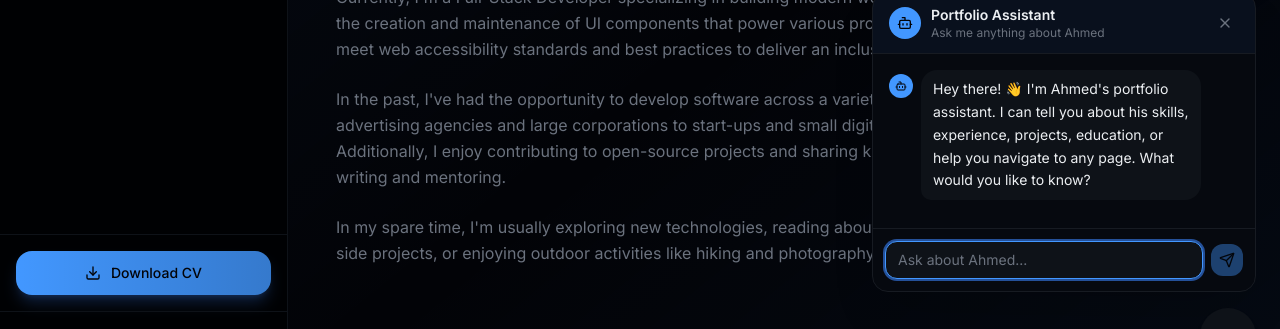
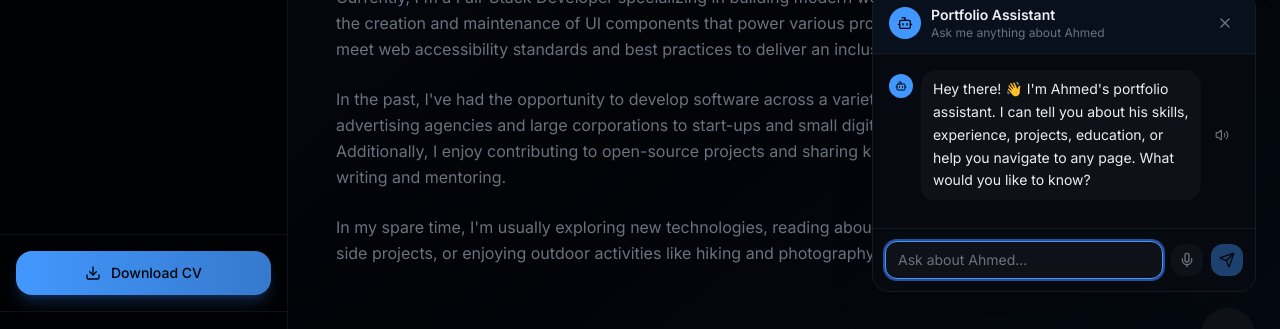
Before and after one commit to ahmednule/ahmednule, a Next.js app: page /about in a window 1280 px wide. Both pictures are taken after a click on the button 1228 px from the left and 748 px from the top of the page. Shown: the part 412-741 px from the top of the page. Built offline with nearby package versions, Linux system fonts and the light colour scheme.

Commit message:
update: started implemeneing voice control

```diff
--- a/app/page.tsx
+++ b/app/page.tsx
@@ -16,7 +16,7 @@ export default function HomePage() {
       <TechStackSection />
       <ProjectSpotlight />
       <TestimonialsSection />
-      <GitHubActivity />
+      {/* <GitHubActivity /> */}
       <ContactCTA />
     </div>
   )
--- a/components/chatbot.tsx
+++ b/components/chatbot.tsx
@@ -2,20 +2,26 @@
 
 import { useState, useRef, useEffect } from "react"
 import { motion, AnimatePresence } from "framer-motion"
-import { MessageCircle, X, Send, Bot, User, ArrowRight } from "lucide-react"
+import { MessageCircle, X, Send, Bot, User, ArrowRight, Mic, Volume2, VolumeX, Square } from "lucide-react"
 import { cn } from "@/lib/utils"
 import { processMessage, type ChatMessage } from "@/lib/chat-handler"
 import { usePathname, useRouter } from "next/navigation"
+import { useSpeechRecognition } from "@/hooks/use-speech-recognition"
+import { useSpeechSynthesis } from "@/hooks/use-speech-synthesis"
 
 export function Chatbot() {
   const [open, setOpen] = useState(false)
   const [input, setInput] = useState("")
   const [messages, setMessages] = useState<ChatMessage[]>([])
   const [isTyping, setIsTyping] = useState(false)
+  const [speakingId, setSpeakingId] = useState<string | null>(null)
   const messagesEndRef = useRef<HTMLDivElement>(null)
   const inputRef = useRef<HTMLInputElement>(null)
   const pathname = usePathname()
   const router = useRouter()
+
+  const { isListening, transcript, isSupported: speechSupported, startListening, stopListening } = useSpeechRecognition()
+  const { isSpeaking: synthSpeaking, isSupported: synthSupported, speak, stop: stopSpeaking } = useSpeechSynthesis()
 
   useEffect(() => {
     if (open && messages.length === 0) {
@@ -40,6 +46,12 @@ export function Chatbot() {
     messagesEndRef.current?.scrollIntoView({ behavior: "smooth" })
   }, [messages, isTyping])
 
+  useEffect(() => {
+    if (transcript && isListening) {
+      setInput(transcript)
+    }
+  }, [transcript, isListening])
+
   const sendMessage = () => {
     if (!input.trim()) return
 
@@ -53,6 +65,10 @@ export function Chatbot() {
     setMessages((prev) => [...prev, userMessage])
     setInput("")
     setIsTyping(true)
+
+    if (isListening) {
+      stopListening()
+    }
 
     setTimeout(() => {
       const response = processMessage(userMessage.content)
@@ -87,6 +103,22 @@ export function Chatbot() {
     }
     setOpen(false)
   }
+
+  const toggleVoice = (msgId: string, content: string) => {
+    if (speakingId === msgId) {
+      stopSpeaking()
+      setSpeakingId(null)
+    } else {
+      setSpeakingId(msgId)
+      speak(content)
+    }
+  }
+
+  useEffect(() => {
+    if (!synthSpeaking) {
+      setSpeakingId(null)
+    }
+  }, [synthSpeaking])
 
   return (
     <>
@@ -161,6 +193,24 @@ export function Chatbot() {
                       <User className="w-3 h-3 text-muted-foreground" />
                     </div>
                   )}
+                  {msg.role === "bot" && synthSupported && (
+                    <button
+                      onClick={() => toggleVoice(msg.id, msg.content)}
+                      className={cn(
+                        "self-center flex-shrink-0 p-1.5 rounded-lg transition-all duration-200",
+                        speakingId === msg.id
+                          ? "bg-primary/20 text-primary"
+                          : "text-muted-foreground hover:text-primary hover:bg-primary/10"
+                      )}
+                      aria-label={speakingId === msg.id ? "Stop speaking" : "Read aloud"}
+                    >
+                      {speakingId === msg.id ? (
+                        <Square className="w-3.5 h-3.5" />
+                      ) : (
+                        <Volume2 className="w-3.5 h-3.5" />
+                      )}
+                    </button>
+                  )}
                 </div>
               ))}
               {isTyping && (
@@ -189,9 +239,29 @@ export function Chatbot() {
                   value={input}
                   onChange={(e) => setInput(e.target.value)}
                   onKeyDown={handleKeyDown}
-                  placeholder="Ask about Ahmed..."
-                  className="flex-1 bg-secondary border border-border rounded-lg px-3 py-2 text-sm text-foreground placeholder:text-muted-foreground focus:outline-none focus:ring-2 focus:ring-primary/50 focus:border-primary transition-all"
+                  placeholder={isListening ? "Listening..." : "Ask about Ahmed..."}
+                  className={cn(
+                    "flex-1 bg-secondary border border-border rounded-lg px-3 py-2 text-sm text-foreground placeholder:text-muted-foreground focus:outline-none focus:ring-2 focus:ring-primary/50 focus:border-primary transition-all",
+                    isListening && "border-primary/50 ring-2 ring-primary/20"
+                  )}
                 />
+                {speechSupported && (
+                  <button
+                    onMouseDown={startListening}
+                    onMouseUp={stopListening}
+                    onTouchStart={startListening}
+                    onTouchEnd={stopListening}
+                    className={cn(
+                      "p-2 rounded-lg transition-all duration-200",
+                      isListening
+                        ? "bg-red-500 text-white animate-pulse"
+                        : "bg-secondary text-muted-foreground hover:text-primary hover:bg-secondary/80"
+                    )}
+                    aria-label={isListening ? "Stop listening" : "Start voice input"}
+                  >
+                    <Mic className="w-4 h-4" />
+                  </button>
+                )}
                 <button
                   onClick={sendMessage}
                   disabled={!input.trim()}
@@ -201,6 +271,15 @@ export function Chatbot() {
                   <Send className="w-4 h-4" />
                 </button>
               </div>
+              {isListening && (
+                <p className="text-xs text-muted-foreground mt-2 text-center flex items-center justify-center gap-1.5">
+                  <span className="relative flex h-2 w-2">
+                    <span className="animate-ping absolute inline-flex h-full w-full rounded-full bg-red-400 opacity-75" />
+                    <span className="relative inline-flex rounded-full h-2 w-2 bg-red-500" />
+                  </span>
+                  Listening... release to send
+                </p>
+              )}
             </div>
           </motion.div>
         )}
--- /dev/null
+++ b/hooks/use-speech-recognition.ts
@@ -0,0 +1,102 @@
+"use client"
+
+import { useEffect, useRef, useState } from "react"
+
+interface SpeechRecognitionEvent extends Event {
+  results: SpeechRecognitionResultList
+  resultIndex: number
+}
+
+interface SpeechRecognitionErrorEvent extends Event {
+  error: string
+  message: string
+}
+
+interface SpeechRecognitionInstance extends EventTarget {
+  continuous: boolean
+  interimResults: boolean
+  lang: string
+  start(): void
+  stop(): void
+  abort(): void
+  onresult: ((event: SpeechRecognitionEvent) => void) | null
+  onerror: ((event: SpeechRecognitionErrorEvent) => void) | null
+  onend: (() => void) | null
+  onstart: (() => void) | null
+}
+
+type SpeechRecognitionConstructor = new () => SpeechRecognitionInstance
+
+declare global {
+  interface Window {
+    SpeechRecognition?: SpeechRecognitionConstructor
+    webkitSpeechRecognition?: SpeechRecognitionConstructor
+  }
+}
+
+export function useSpeechRecognition() {
+  const [isListening, setIsListening] = useState(false)
+  const [transcript, setTranscript] = useState("")
+  const [isSupported, setIsSupported] = useState(false)
+  const recognitionRef = useRef<SpeechRecognitionInstance | null>(null)
+
+  useEffect(() => {
+    const SpeechRecognition = window.SpeechRecognition || window.webkitSpeechRecognition
+    if (SpeechRecognition) {
+      setIsSupported(true)
+      const recognition = new SpeechRecognition()
+      recognition.continuous = true
+      recognition.interimResults = true
+      recognition.lang = "en-US"
+
+      recognition.onresult = (event: SpeechRecognitionEvent) => {
+        let finalTranscript = ""
+        let interimTranscript = ""
+        for (let i = event.resultIndex; i < event.results.length; i++) {
+          const t = event.results[i][0].transcript
+          if (event.results[i].isFinal) {
+            finalTranscript += t
+          } else {
+            interimTranscript += t
+          }
+        }
+        if (finalTranscript) {
+          setTranscript(finalTranscript)
+        }
+      }
+
+      recognition.onerror = () => {
+        setIsListening(false)
+      }
+
+      recognition.onend = () => {
+        setIsListening(false)
+      }
+
+      recognitionRef.current = recognition
+    }
+
+    return () => {
+      if (recognitionRef.current) {
+        recognitionRef.current.abort()
+      }
+    }
+  }, [])
+
+  const startListening = () => {
+    if (recognitionRef.current && !isListening) {
+      setTranscript("")
+      recognitionRef.current.start()
+      setIsListening(true)
+    }
+  }
+
+  const stopListening = () => {
+    if (recognitionRef.current && isListening) {
+      recognitionRef.current.stop()
+      setIsListening(false)
+    }
+  }
+
+  return { isListening, transcript, isSupported, startListening, stopListening }
+}
--- /dev/null
+++ b/hooks/use-speech-synthesis.ts
@@ -0,0 +1,54 @@
+"use client"
+
+import { useCallback, useEffect, useRef, useState } from "react"
+
+export function useSpeechSynthesis() {
+  const [isSpeaking, setIsSpeaking] = useState(false)
+  const [isSupported, setIsSupported] = useState(false)
+  const utteranceRef = useRef<SpeechSynthesisUtterance | null>(null)
+
+  useEffect(() => {
+    if (typeof window !== "undefined" && window.speechSynthesis) {
+      setIsSupported(true)
+    }
+    return () => {
+      if (typeof window !== "undefined" && window.speechSynthesis) {
+        window.speechSynthesis.cancel()
+      }
+    }
+  }, [])
+
+  const speak = useCallback((text: string) => {
+    if (!window.speechSynthesis) return
+
+    window.speechSynthesis.cancel()
+
+    const utterance = new SpeechSynthesisUtterance(text)
+    utterance.rate = 1
+    utterance.pitch = 1
+    utterance.volume = 1
+
+    const voices = window.speechSynthesis.getVoices()
+    const preferred = voices.find(v => v.lang.startsWith("en") && v.name.includes("Google"))
+      || voices.find(v => v.lang.startsWith("en"))
+    if (preferred) {
+      utterance.voice = preferred
+    }
+
+    utterance.onstart = () => setIsSpeaking(true)
+    utterance.onend = () => setIsSpeaking(false)
+    utterance.onerror = () => setIsSpeaking(false)
+
+    utteranceRef.current = utterance
+    window.speechSynthesis.speak(utterance)
+  }, [])
+
+  const stop = useCallback(() => {
+    if (window.speechSynthesis) {
+      window.speechSynthesis.cancel()
+      setIsSpeaking(false)
+    }
+  }, [])
+
+  return { isSpeaking, isSupported, speak, stop }
+}
```
